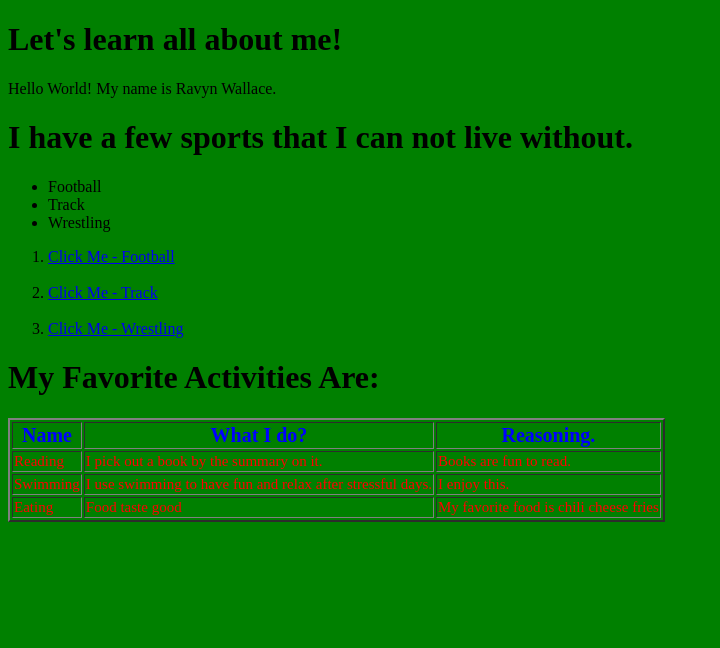
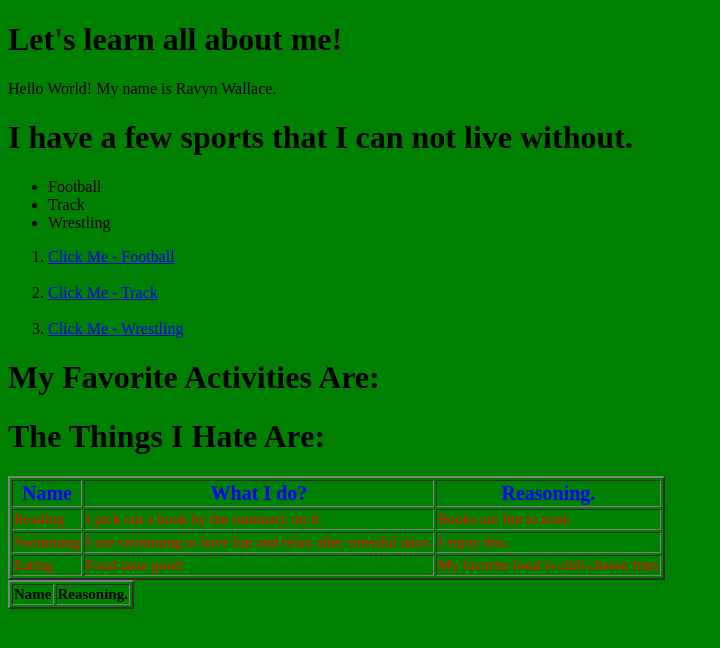
Before and after one commit to 189027rw/189027rw.github.io, a plain HTML site: page index.html in a window 1280 px wide. Shown: the whole page, without its empty margins (0-720 px from the left). Drawn offline with Linux system fonts and the light colour scheme.

Commit message:
Update index.html

```diff
--- a/index.html
+++ b/index.html
@@ -47,7 +47,12 @@
                 <td>Food taste good</td>
                 <td>My favorite food is chili cheese fries</td>
             </tr>
-
+        <h1>The Things I Hate Are:</h1>
+            <table border="2" style="font-size:15px;">
+                <tr style=:color green; font-size:20px;">
+                    <th>Name</th>
+                    <th>Reasoning.</th>
+                </tr>
 
     <body>
 </html>
```
